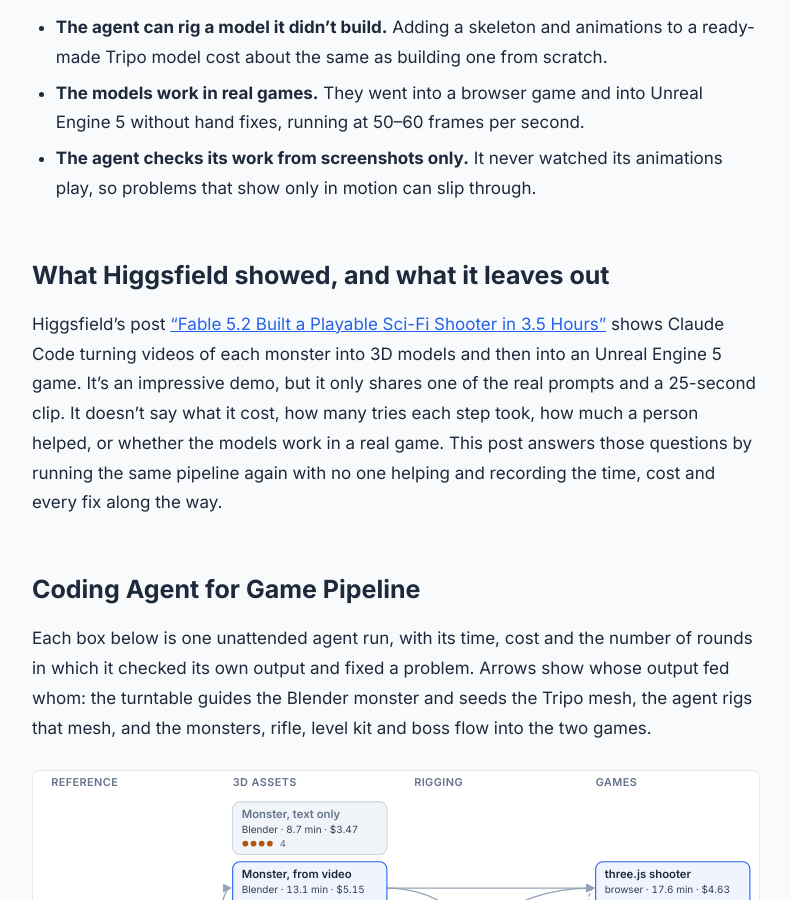
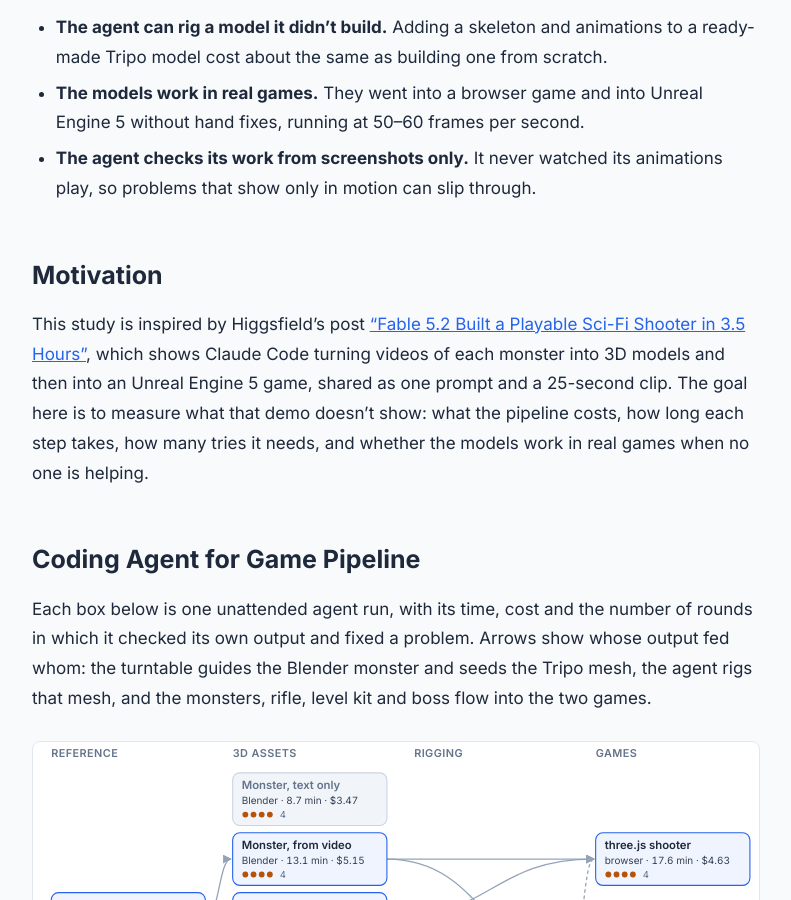
Before and after one commit to shanyang-me/blog, a Jekyll site: the page built from _posts/2026-11-12-agent-built-game-assets.md, in a window 1280 px wide and 900 px high, scrolled down 1273 px. Shown: the whole window, without its empty margins (244-1035 px from the left). Built offline with Jekyll 4.4.1, drawn with Linux system fonts in a browser that asks for light colours.

Commit message:
Reframe the opening section as motivation and goal
Co-Authored-By: Claude Opus 5.5 <noreply@anthropic.com>

```diff
--- a/_posts/2026-11-12-agent-built-game-assets.md
+++ b/_posts/2026-11-12-agent-built-game-assets.md
@@ -27,9 +27,9 @@ bibtex_key: yang2026agentgameassets
 - **The models work in real games.** They went into a browser game and into Unreal Engine 5 without hand fixes, running at 50–60 frames per second.
 - **The agent checks its work from screenshots only.** It never watched its animations play, so problems that show only in motion can slip through.
 
-## What Higgsfield showed, and what it leaves out
+## Motivation
 
-Higgsfield's post <a href="https://higgsfield.ai/@higgsfield.studio/blogs/fable-5-2-built-a-playable-shooter-in-3-5-hours">"Fable 5.2 Built a Playable Sci-Fi Shooter in 3.5 Hours"</a> shows Claude Code turning videos of each monster into 3D models and then into an Unreal Engine 5 game. It's an impressive demo, but it only shares one of the real prompts and a 25-second clip. It doesn't say what it cost, how many tries each step took, how much a person helped, or whether the models work in a real game. This post answers those questions by running the same pipeline again with no one helping and recording the time, cost and every fix along the way.
+This study is inspired by Higgsfield's post <a href="https://higgsfield.ai/@higgsfield.studio/blogs/fable-5-2-built-a-playable-shooter-in-3-5-hours">"Fable 5.2 Built a Playable Sci-Fi Shooter in 3.5 Hours"</a>, which shows Claude Code turning videos of each monster into 3D models and then into an Unreal Engine 5 game, shared as one prompt and a 25-second clip. The goal here is to measure what that demo doesn't show: what the pipeline costs, how long each step takes, how many tries it needs, and whether the models work in real games when no one is helping.
 
 
 ## Coding Agent for Game Pipeline
```
